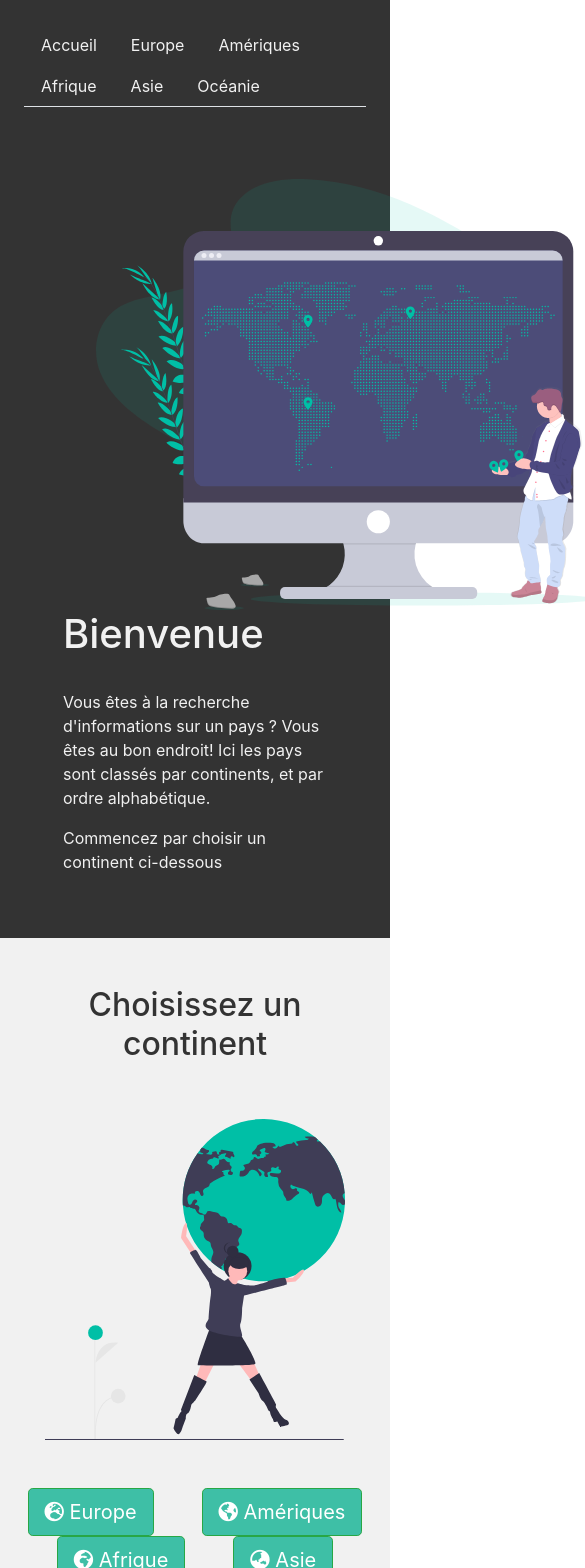
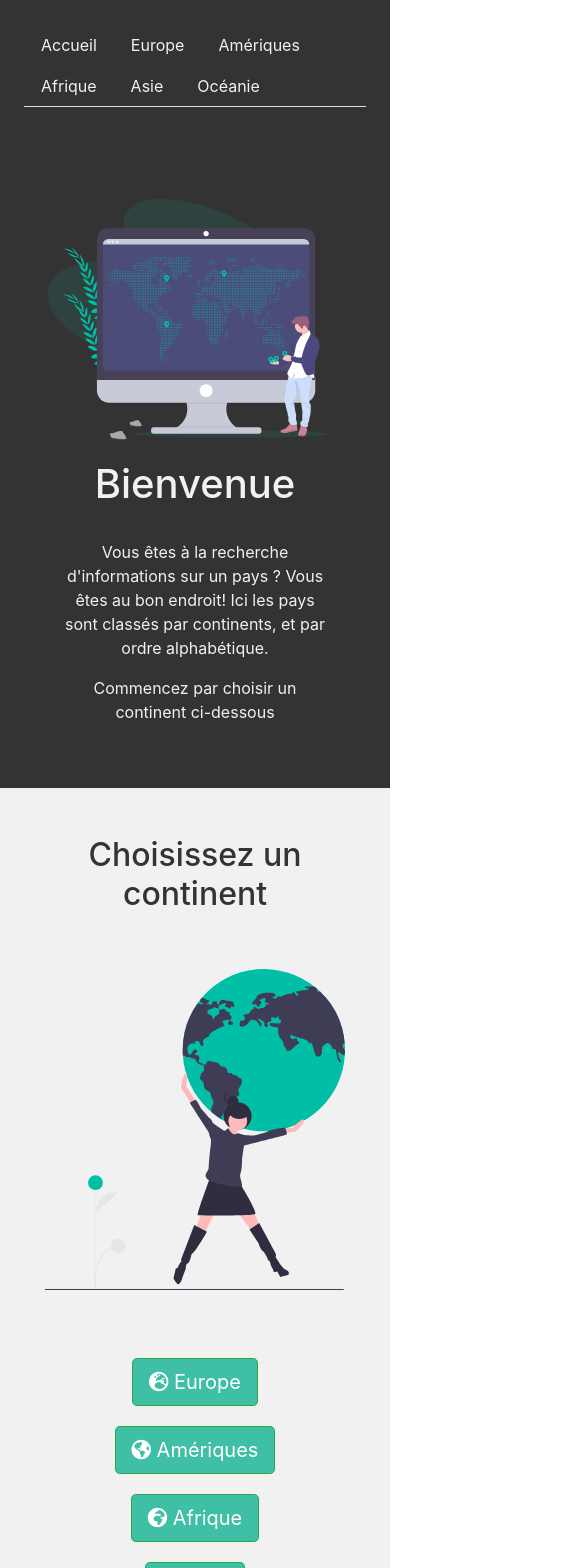
Before and after one commit to benoitD03/api-countries, a Vue app: page / in a window 390 px wide. Shown: the top 1568 px of the page, 585 px wide, since content can reach past the window. Built offline with nearby package versions, Linux system fonts and the light colour scheme.

Commit message:
modif responsive

```diff
--- a/src/components/Carte.vue
+++ b/src/components/Carte.vue
@@ -27,7 +27,7 @@ export default {
 #contenu {
     border-radius: 15px;
     box-shadow: 0 0 20px 0 rgba(0, 0, 0, 0.5), 0 5px 5px 0 rgba(0, 0, 0, 0.24);
-    background: #cfefe9;
+    background: #b2e5db;
 }
 img {
     height: 150px;
--- a/src/components/Continents.vue
+++ b/src/components/Continents.vue
@@ -2,7 +2,7 @@
     <div id="continents" class="container-fluid text-center pt-5 pb-5">
         <h2 class="pb-5">Choisissez un continent</h2>
         <img src="../assets/the_world_is_mine.svg" style="max-width: 300px;" alt="globe">
-        <div class="row justify-content-center mt-5">
+        <div id="boutons" class="row justify-content-center mt-5">
             <router-link to="/Europe"><button type="button" class="btn btn-success btn-lg mr-4 ml-4"><i class="fas fa-globe-europe"></i>  Europe</button></router-link>
             <router-link to="/Ameriques"><button type="button" class="btn btn-success btn-lg mr-4 ml-4"><i class="fas fa-globe-americas"></i>  Amériques</button></router-link>
             <router-link to="/Afrique"><button type="button" class="btn btn-success btn-lg mr-4 ml-4"><i class="fas fa-globe-africa"></i>  Afrique</button></router-link>
@@ -20,4 +20,12 @@
 button {
     background-color: #3ebfa6;
 }
+@media all and (max-width: 1200px) {
+#boutons {
+    flex-direction: column;
+}
+.btn {
+    margin-top: 20px;
+}
+}
 </style>
--- a/src/components/Info.vue
+++ b/src/components/Info.vue
@@ -9,9 +9,9 @@
             <h2 class="mt-5 pt-5">Selectionnez une information</h2>
         </div>
 
-        <div class="row pb-5 justify-content-center">
+        <div id="liste" class="row pb-5 justify-content-center">
             <div class="col-3">
-                <div class="list-group" id="list-tab" role="tablist">
+                <div class=" selection list-group" id="list-tab" role="tablist">
                 <a class="option list-group-item list-group-item-action active" id="list-home-list" data-toggle="list" href="#list-home" role="tab" aria-controls="home">Population</a>
                 <a class="option list-group-item list-group-item-action" id="list-profile-list" data-toggle="list" href="#list-profile" role="tab" aria-controls="profile">Capitale</a>
                 <a class="option list-group-item list-group-item-action" id="list-messages-list" data-toggle="list" href="#list-messages" role="tab" aria-controls="messages">Langue(s)</a>
@@ -19,7 +19,7 @@
                 </div>
             </div>
             <div class="col-3 align-self-center">
-                <div class="tab-content" id="nav-tabContent">
+                <div class=" resultat tab-content" id="nav-tabContent">
                     <div class="tab-pane fade show active" id="list-home" role="tabpanel" aria-labelledby="list-home-list">Ce pays compte {{ paysSelect.population}} habitants.</div>
                     <div class="tab-pane fade" id="list-profile" role="tabpanel" aria-labelledby="list-profile-list">Sa capitale est {{ paysSelect.capital}}.</div>
                     <div class="tab-pane fade" id="list-messages" role="tabpanel" aria-labelledby="list-messages-list">
@@ -84,4 +84,16 @@ img {
 li {
     list-style-type: none;
 }
+@media all and (max-width: 1200px) {
+#liste {
+    display: block;
+    margin: auto;
+    padding: auto;
+}
+.selection, .resultat {
+    width: 300px ;
+    text-align: center;
+    margin-top: 10px;
+}
+}
 </style>
--- a/src/components/Navbar.vue
+++ b/src/components/Navbar.vue
@@ -26,7 +26,6 @@
 <style scoped>
 .navigation {
     background-color: #333;
-
 }
 li a {
     color: #f1f1f1;
--- a/src/components/Presentation.vue
+++ b/src/components/Presentation.vue
@@ -1,7 +1,7 @@
 <template>
     <div class="container-fluid accueil">
         <div id="accueil" class="row p-5 justify-content-center">
-            <div class="col-12 col-md-6 pl-5">
+            <div id="image" class="col-12 col-md-6 pl-5">
                 <img src="../assets/undraw_world_9iqb.svg" style="max-width: 500px;" alt="carte du monde">
             </div>
 
@@ -23,4 +23,19 @@
 h1, p {
     color: #f1f1f1;
 }
+@media all and (max-width: 1200px) {
+    #accueil {
+        display: block;
+        text-align: center;
+    }
+    img {
+        width: 300px;
+        margin:0;
+        padding-right: 20px;
+    }
+    #image {
+        margin: 20px auto;
+        padding: 0 !important;
+    }
+}
 </style>
```
